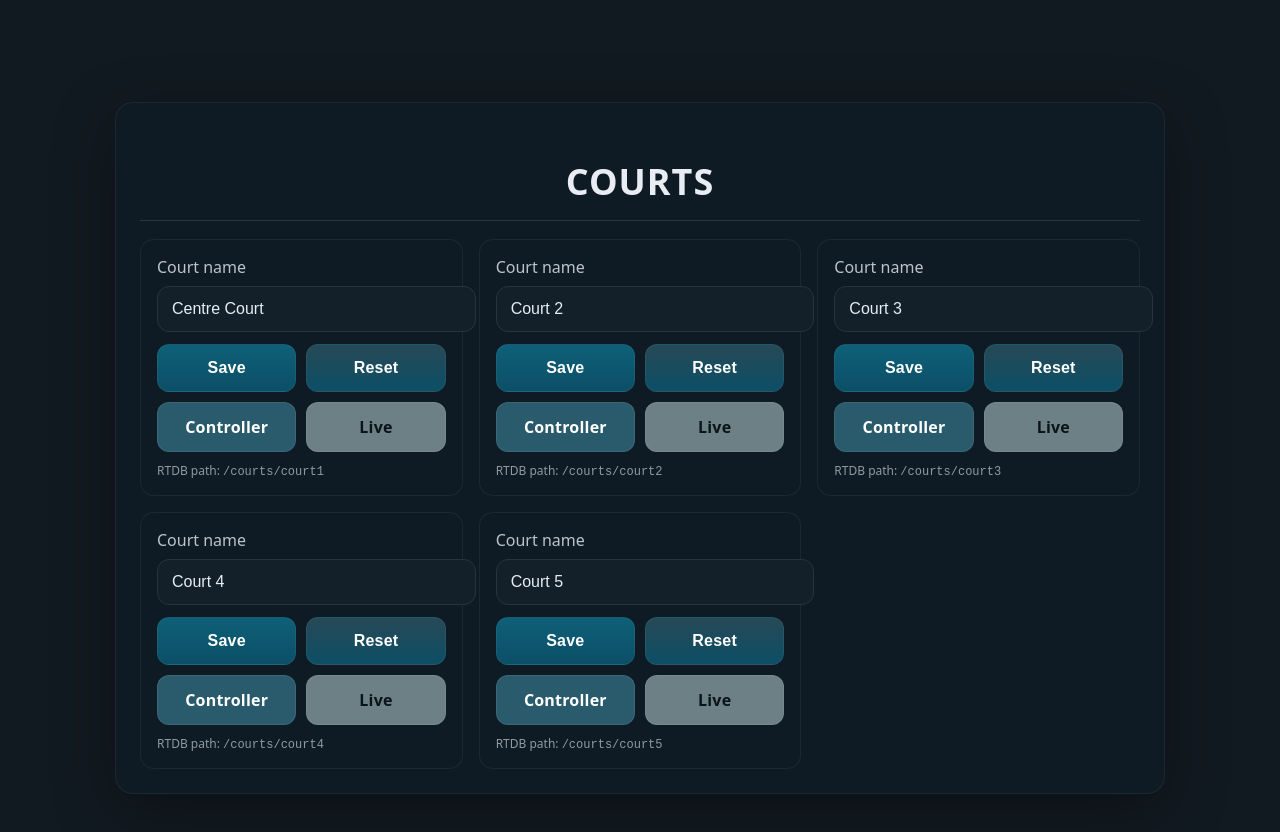
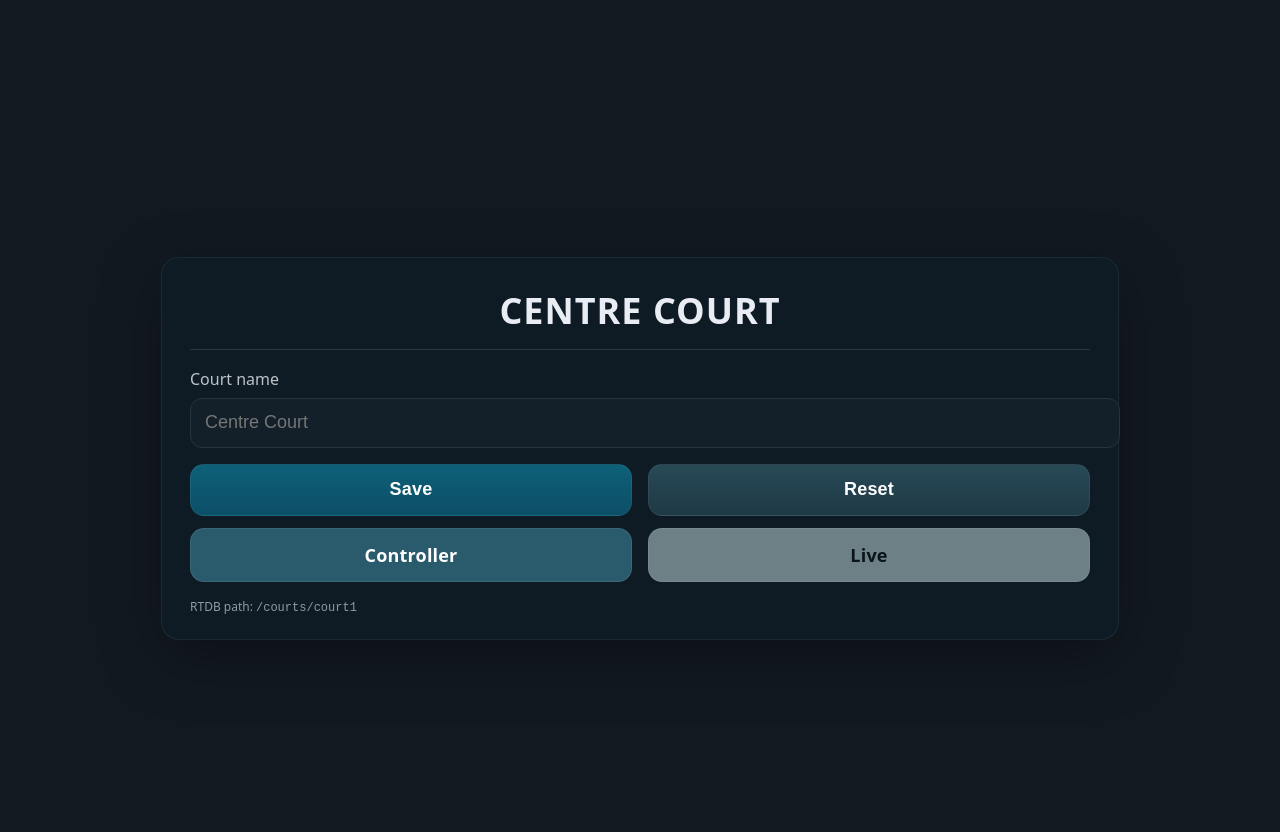
Before and after one commit to scrumpybeetlewink-arch/joyscores-jdp, a Next.js app: page / in a window 1280 px wide. Shown: the top 832 px of the page. Built offline with nearby package versions, Linux system fonts and the light colour scheme; no server answers.

Commit message:
Update page.tsx

```diff
--- a/app/page.tsx
+++ b/app/page.tsx
@@ -1,141 +1,219 @@
 "use client";
+
+export const dynamic = "force-static";
 
 import { useEffect, useState } from "react";
 import { db, ensureAnonLogin } from "@/lib/firebase.client";
-import { ref, onValue, set, update } from "firebase/database";
+import { ref, onValue, set } from "firebase/database";
 
-type CourtId = "court1" | "court2" | "court3" | "court4" | "court5";
-
-const COURTS: CourtId[] = ["court1", "court2", "court3", "court4", "court5"];
-
-type NameMap = Record<CourtId, string>;
+/** Single court (fixed) */
+const court = "court1";
+const META_NAME_PATH = `/courts/${court}/meta/name`;
 
 export default function IndexPage() {
-  const [names, setNames] = useState<NameMap>({
-    court1: "Centre Court",
-    court2: "Court 2",
-    court3: "Court 3",
-    court4: "Court 4",
-    court5: "Court 5",
-  });
-  const [loading, setLoading] = useState<Record<CourtId, boolean>>({
-    court1: true, court2: true, court3: true, court4: true, court5: true,
-  });
+  const [remoteName, setRemoteName] = useState<string>("");
+  const [draft, setDraft] = useState<string>("");
+  const [saving, setSaving] = useState(false);
+  const [resetting, setResetting] = useState(false);
 
+  // Live subscribe to just the court name
   useEffect(() => {
-    let unsubs: Array<() => void> = [];
+    let unsub = () => {};
     (async () => {
       try { await ensureAnonLogin(); } catch {}
-      COURTS.forEach((cid) => {
-        const nameRef = ref(db, `/courts/${cid}/meta/name`);
-        const unsub = onValue(nameRef, (snap) => {
-          const v = snap.val();
-          setNames((prev) => ({ ...prev, [cid]: typeof v === "string" && v.trim() ? v : prev[cid] }));
-          setLoading((p) => ({ ...p, [cid]: false }));
-        });
-        unsubs.push(unsub);
+      const nameRef = ref(db, META_NAME_PATH);
+      unsub = onValue(nameRef, (snap) => {
+        const v = snap.val();
+        const name = typeof v === "string" ? v : "";
+        setRemoteName(name);
+        setDraft(name);
       });
     })();
-    return () => { unsubs.forEach((u) => u?.()); };
+    return () => unsub?.();
   }, []);
 
-  async function saveName(cid: CourtId, next: string) {
-    const clean = next.trim();
-    await set(ref(db, `/courts/${cid}/meta/name`), clean || defaultDisplayName(cid));
+  async function onSave() {
+    setSaving(true);
+    try {
+      // Write ONLY the name string for THIS court
+      await set(ref(db, META_NAME_PATH), draft.trim());
+    } finally {
+      setSaving(false);
+    }
   }
 
-  async function resetCourt(cid: CourtId) {
-    // Reset ONLY this court; do not touch others
-    const path = `/courts/${cid}`;
-    await update(ref(db, path), {
-      points: { p1: 0, p2: 0 },
-      games: { p1: 0, p2: 0 },
-      sets: { p1: [], p2: [] },
-      tiebreak: false,
-      tb: { p1: 0, p2: 0 },
-      server: "p1",
-      ts: Date.now(),
-    });
+  async function onReset() {
+    setResetting(true);
+    try {
+      // Clear ONLY the name (no scoreboard mutation)
+      await set(ref(db, META_NAME_PATH), "");
+      // local draft follows remote subscribe, but set immediate for snappier UI
+      setDraft("");
+    } finally {
+      setResetting(false);
+    }
   }
 
   return (
-    <main style={{ minHeight: "100vh", background: "#121a21", color: "#e9edf3", display: "grid", placeItems: "center", padding: "6vh 4vw" }}>
-      <section style={{ width: "min(1000px,95vw)", background: "#0E1B24", border: "1px solid rgba(255,255,255,.06)", borderRadius: 18, boxShadow: "0 18px 60px rgba(0,0,0,.35)", padding: 24 }}>
-        <h1 style={{ textAlign: "center", fontWeight: 900, letterSpacing: 1, marginBottom: 14, fontSize: "clamp(26px,3vw,36px)" }}>COURTS</h1>
-        <hr style={{ border: "none", height: 1, background: "rgba(255,255,255,.12)", margin: "0 0 18px" }} />
+    <main
+      style={{
+        minHeight: "100vh",
+        background: "#121a21",
+        color: "#e9edf3",
+        display: "grid",
+        placeItems: "center",
+        padding: "6vh 4vw",
+      }}
+    >
+      <section
+        style={{
+          width: "min(900px,95vw)",
+          background: "#0E1B24",
+          border: "1px solid rgba(255,255,255,.06)",
+          borderRadius: 18,
+          boxShadow: "0 18px 60px rgba(0,0,0,.35)",
+          padding: "28px 28px 24px",
+        }}
+      >
+        <div
+          style={{
+            textAlign: "center",
+            fontWeight: 900,
+            letterSpacing: 1,
+            marginBottom: 14,
+            fontSize: "clamp(26px,3vw,36px)",
+          }}
+        >
+          {remoteName?.trim() ? remoteName : "CENTRE COURT"}
+        </div>
 
-        <div style={{ display: "grid", gridTemplateColumns: "repeat(auto-fit,minmax(260px,1fr))", gap: 16 }}>
-          {COURTS.map((cid) => (
-            <CourtCard
-              key={cid}
-              cid={cid}
-              value={names[cid]}
-              loading={loading[cid]}
-              onChange={(v) => setNames((p) => ({ ...p, [cid]: v }))}
-              onSave={() => saveName(cid, names[cid])}
-              onReset={() => resetCourt(cid)}
-            />
-          ))}
+        <hr
+          style={{
+            border: "none",
+            height: 1,
+            background: "rgba(255,255,255,.12)",
+            margin: "0 0 18px",
+          }}
+        />
+
+        <label style={{ display: "block", opacity: 0.8, marginBottom: 8 }}>
+          Court name
+        </label>
+
+        <input
+          placeholder="Centre Court"
+          value={draft}
+          onChange={(e) => setDraft(e.target.value)}
+          style={{
+            width: "100%",
+            height: 48,
+            borderRadius: 12,
+            border: "1px solid #2a323a",
+            background: "#13202A",
+            color: "#E6EDF3",
+            padding: "0 14px",
+            fontSize: 18,
+          }}
+        />
+
+        <div
+          style={{
+            display: "grid",
+            gridTemplateColumns: "1fr 1fr",
+            gap: 16,
+            margin: "16px 0 12px",
+          }}
+        >
+          <button
+            onClick={onSave}
+            disabled={saving}
+            style={{
+              height: 52,
+              borderRadius: 14,
+              border: "1px solid rgba(255,255,255,.06)",
+              background:
+                "linear-gradient(180deg,#0D6078,#0C4F67)",
+              color: "#fff",
+              fontWeight: 800,
+              letterSpacing: 0.2,
+              fontSize: 18,
+              opacity: saving ? 0.7 : 1,
+            }}
+          >
+            {saving ? "Saving…" : "Save"}
+          </button>
+
+          <button
+            onClick={onReset}
+            disabled={resetting}
+            style={{
+              height: 52,
+              borderRadius: 14,
+              border: "1px solid rgba(255,255,255,.06)",
+              background:
+                "linear-gradient(180deg,#274956,#203946)",
+              color: "#fff",
+              fontWeight: 800,
+              letterSpacing: 0.2,
+              fontSize: 18,
+              opacity: resetting ? 0.7 : 1,
+            }}
+          >
+            {resetting ? "Resetting…" : "Reset"}
+          </button>
+        </div>
+
+        <div
+          style={{
+            display: "grid",
+            gridTemplateColumns: "1fr 1fr",
+            gap: 16,
+          }}
+        >
+          <a
+            href="/controller"
+            style={{
+              display: "inline-flex",
+              alignItems: "center",
+              justifyContent: "center",
+              height: 52,
+              borderRadius: 14,
+              background: "#2A5B6C",
+              color: "#fff",
+              fontWeight: 800,
+              letterSpacing: 0.2,
+              fontSize: 18,
+              textDecoration: "none",
+              border: "1px solid rgba(255,255,255,.08)",
+            }}
+          >
+            Controller
+          </a>
+          <a
+            href="/live"
+            style={{
+              display: "inline-flex",
+              alignItems: "center",
+              justifyContent: "center",
+              height: 52,
+              borderRadius: 14,
+              background: "#6C8086",
+              color: "#0b1419",
+              fontWeight: 800,
+              letterSpacing: 0.2,
+              fontSize: 18,
+              textDecoration: "none",
+              border: "1px solid rgba(255,255,255,.08)",
+            }}
+          >
+            Live
+          </a>
+        </div>
+
+        <div style={{ opacity: 0.6, fontSize: 12, marginTop: 16 }}>
+          RTDB path: <code>{`/courts/${court}`}</code>
         </div>
       </section>
     </main>
   );
 }
-
-function defaultDisplayName(cid: CourtId) {
-  return cid === "court1" ? "Centre Court" : cid.replace("court", "Court ");
-}
-
-function CourtCard(props: {
-  cid: CourtId;
-  value: string;
-  loading: boolean;
-  onChange: (v: string) => void;
-  onSave: () => Promise<void>;
-  onReset: () => Promise<void>;
-}) {
-  const { cid, value, loading, onChange, onSave, onReset } = props;
-  const hrefCtl = `/controller?court=${cid}`;
-  const hrefLive = `/live?court=${cid}`;
-
-  return (
-    <div style={{ background: "#0E1B24", border: "1px solid rgba(255,255,255,.06)", borderRadius: 14, padding: 16 }}>
-      <div style={{ opacity: 0.8, marginBottom: 8 }}>Court name</div>
-      <input
-        placeholder={defaultDisplayName(cid)}
-        value={value}
-        onChange={(e) => onChange(e.target.value)}
-        style={{ width: "100%", height: 44, borderRadius: 12, border: "1px solid #2a323a", background: "#13202A", color: "#E6EDF3", padding: "0 14px", fontSize: 16 }}
-      />
-      <div style={{ display: "grid", gridTemplateColumns: "1fr 1fr", gap: 10, margin: "12px 0 10px" }}>
-        <button onClick={onSave} disabled={loading} style={btn("#0D6078")}>Save</button>
-        <button onClick={onReset} disabled={loading} style={btn("#274956")}>Reset</button>
-      </div>
-      <div style={{ display: "grid", gridTemplateColumns: "1fr 1fr", gap: 10 }}>
-        <a href={hrefCtl} style={linkBtn("#2A5B6C", true)}>Controller</a>
-        <a href={hrefLive} style={linkBtn("#6C8086", false)}>Live</a>
-      </div>
-      <div style={{ opacity: 0.6, fontSize: 12, marginTop: 10 }}>RTDB path: <code>{`/courts/${cid}`}</code></div>
-    </div>
-  );
-}
-
-function btn(gradTop: string) {
-  return {
-    height: 48, borderRadius: 12, border: "1px solid rgba(255,255,255,.06)",
-    background: `linear-gradient(180deg, ${gradTop}, ${shade(gradTop)})`,
-    color: "#fff", fontWeight: 800, letterSpacing: .2, fontSize: 16
-  } as const;
-}
-function linkBtn(bg: string, whiteText: boolean) {
-  return {
-    display: "inline-flex", alignItems: "center", justifyContent: "center",
-    height: 48, borderRadius: 12, border: "1px solid rgba(255,255,255,.08)",
-    background: bg, color: whiteText ? "#fff" : "#0b1419",
-    fontWeight: 800, letterSpacing: .2, fontSize: 16, textDecoration: "none"
-  } as const;
-}
-function shade(hex: string) {
-  // tiny darker fallback
-  return "#0C4F67";
-}
```
